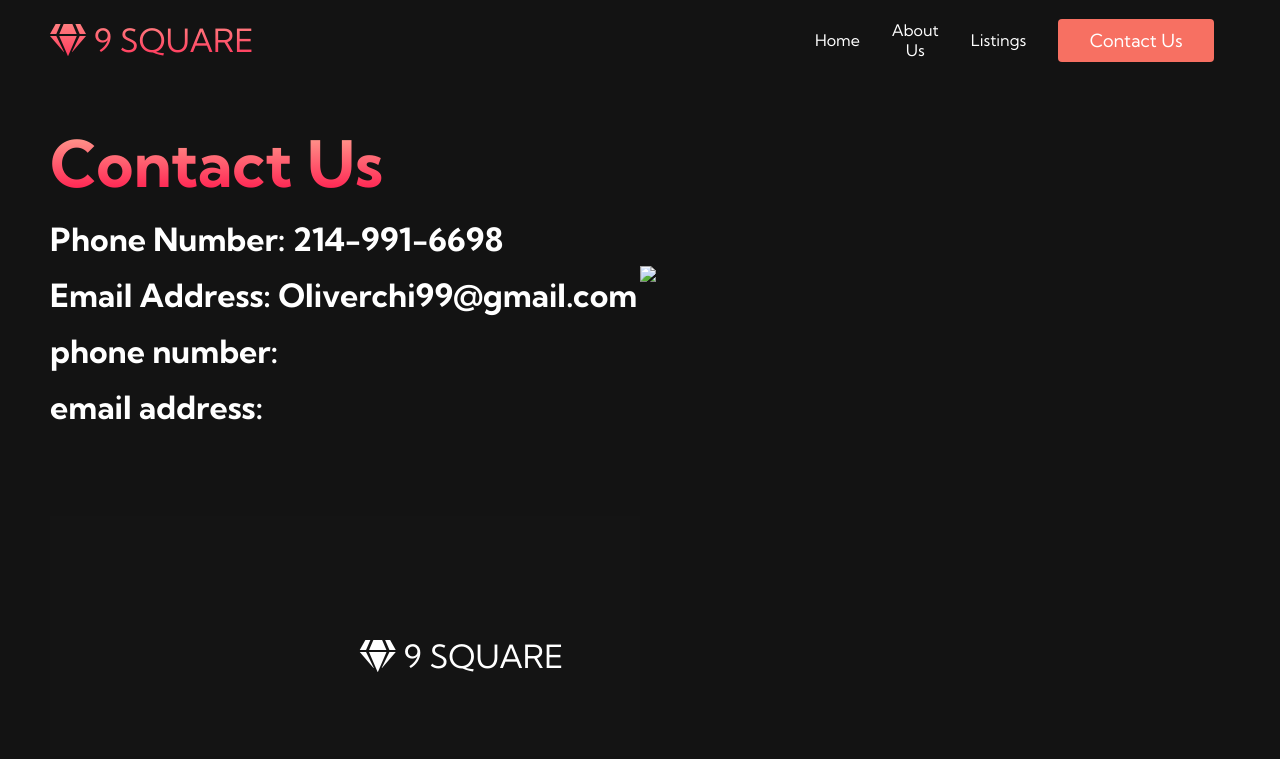
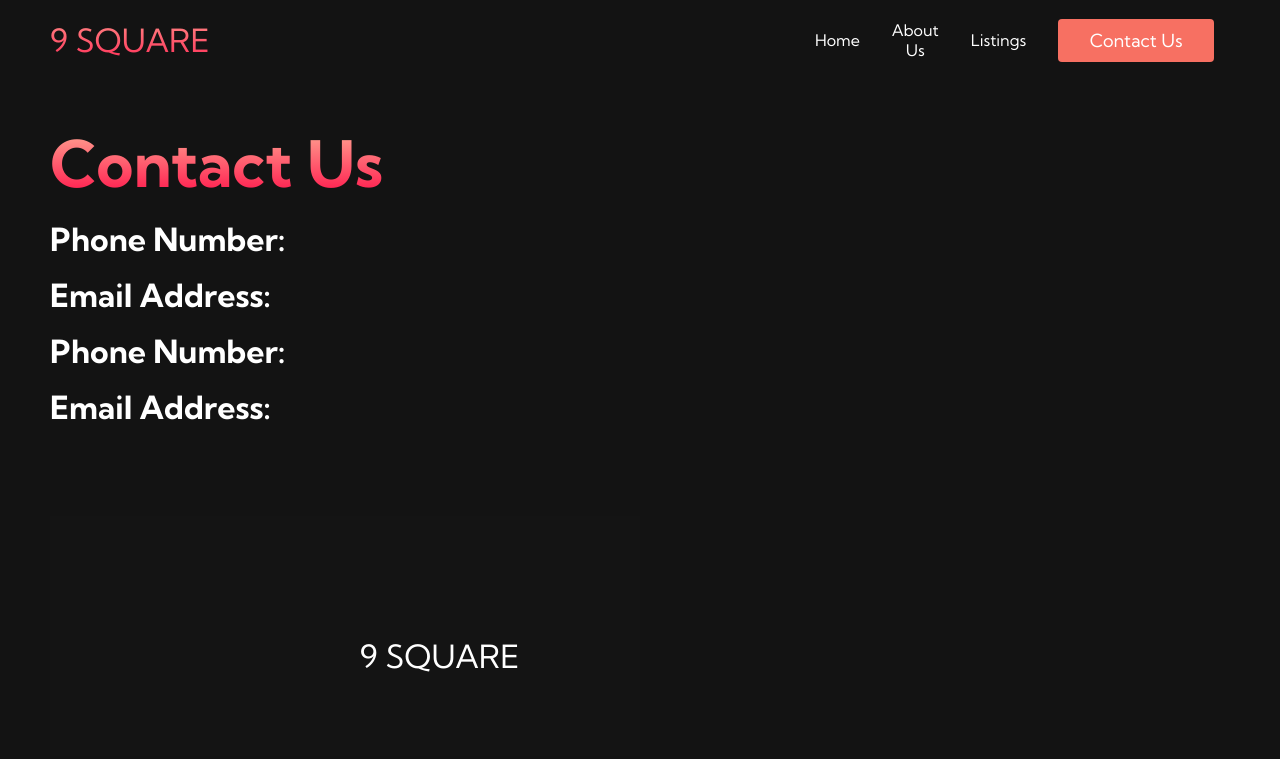
Before and after one commit to HarrisonChi015/html-css-website-v1-master, a plain HTML site: page contact.html in a window 1280 px wide. Drawn offline with Linux system fonts and the light colour scheme.

Commit message:
Removed Info and gem

```diff
--- a/contact.html
+++ b/contact.html
@@ -19,7 +19,7 @@
   <body>
     <nav class="navbar">
       <div class="navbar__container">
-        <a href="/" id="navbar__logo"><i class="fas fa-gem"></i>9 SQUARE</a>
+        <a href="/" id="navbar__logo"></i>9 SQUARE</a>
         <ul class="navbar__menu">
           <li class="navbar__item">
             <a href="/index.html" class="navbar__links">Home</a>
@@ -40,14 +40,13 @@
       <div class="main__container">
         <div class="main__content">
           <h1>Contact Us</h1>
-          <p>Phone Number: 214-991-6698</p>
-          <p>Email Address: Oliverchi99@gmail.com</p>
-          <!--Put Aunt Karen's info-->
-          <p>phone number:</p>
-          <p>email address:</p>
+          <p>Phone Number:</p>
+          <p>Email Address:</p>
+          <p>Phone Number:</p>
+          <p>Email Address:</p>
         </div>
         <div class="main__img-container">
-            <img id="main_img" src="/images/ichikasusususus.png">
+            <img id="main_img" src="">
         </div>
         <div class="footer__container">
           <div class="footer__links">
@@ -59,7 +58,7 @@
           <section class="social__media">
             <div class="social__media--wrap">
               <div class="footer__logo">
-                <a href="/" id="footer__logo"><i class="fas fa-gem"></i>9 SQUARE</a>
+                <a href="/" id="footer__logo"></i>9 SQUARE</a>
               </div>
               <p class="website__rights"></p>
               </a>
```
Also changed, not shown: index.html (+4 -4 lines), listings.html (+2 -2 lines), tech.html (+2 -2 lines).
